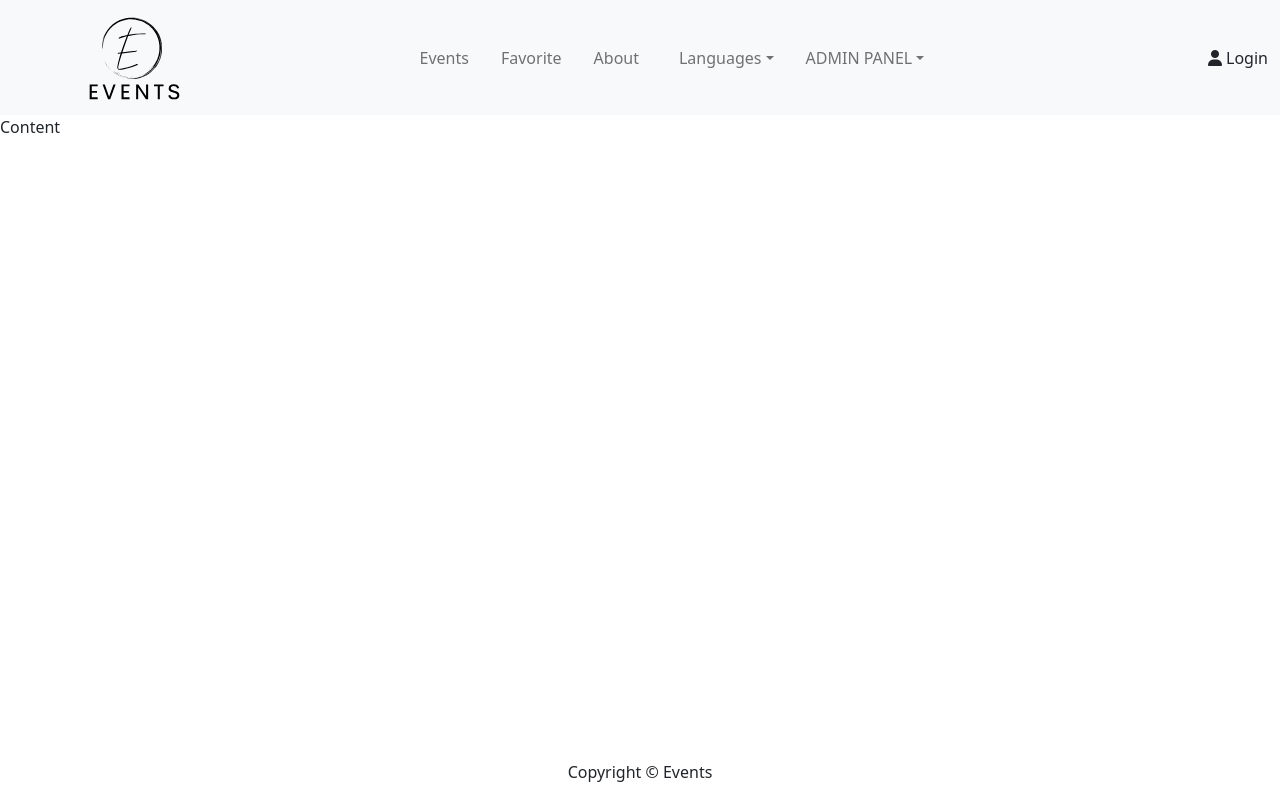
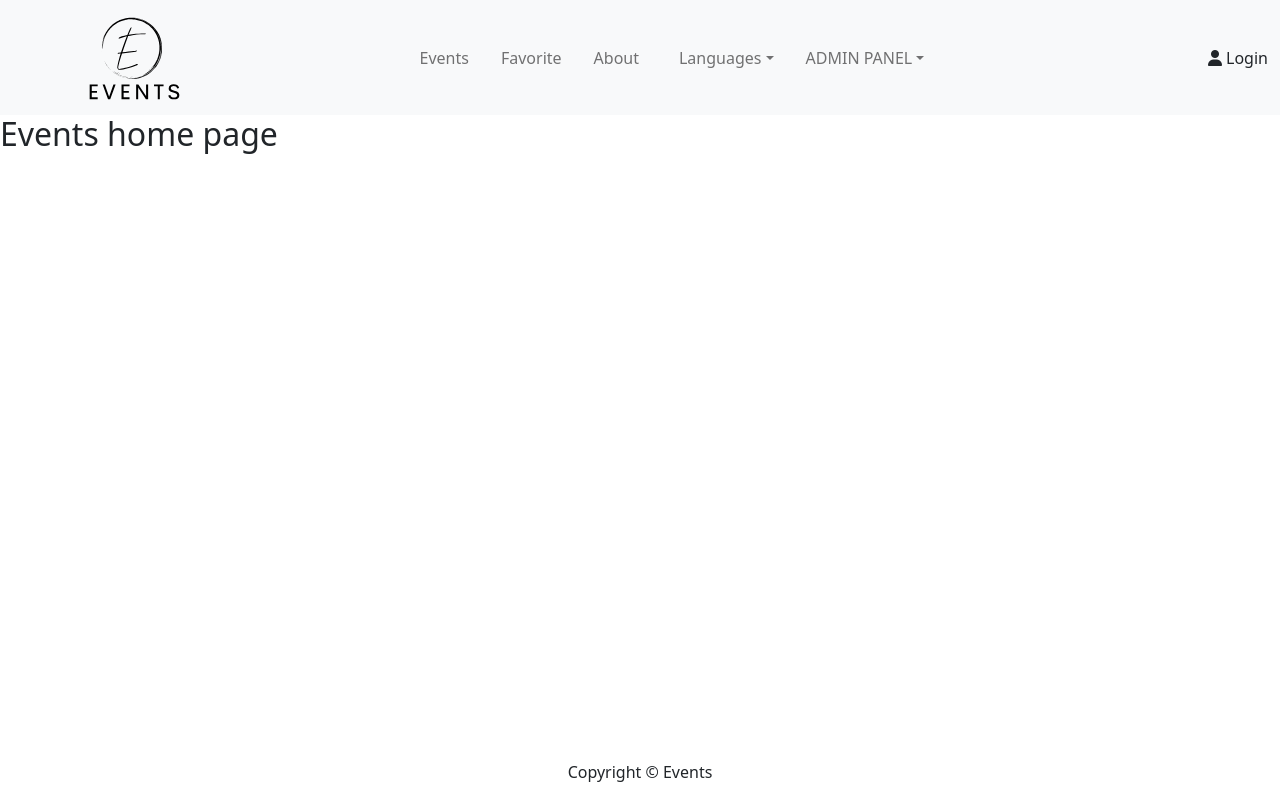
Before and after one commit to kristupasjovaisa/React.Events, a React (Create React App) app in the folder react.events/: page / in a window 1280 px wide. Built offline with nearby package versions, Linux system fonts and the light colour scheme.

Commit message:
Added react router and created home page route

```diff
--- a/react.events/package.json
+++ b/react.events/package.json
@@ -11,6 +11,7 @@
     "react": "^18.2.0",
     "react-bootstrap": "^2.4.0",
     "react-dom": "^18.2.0",
+    "react-router-dom": "^6.3.0",
     "react-scripts": "5.0.1",
     "web-vitals": "^2.1.4"
   },
--- a/react.events/src/App.js
+++ b/react.events/src/App.js
@@ -1,17 +1,21 @@
 import HeaderContainer from "./containers/Header/HeaderContainer";
-import ContentContainer from "./containers/Content/ContentContainer";
 import FooterContainer from "./containers/Footer/FooterContainer";
 import './App.css';
+import {BrowserRouter} from "react-router-dom";
+import {Routes, Route} from "react-router-dom";
+import HomePage from "./containers/Pages/HomePage/HomePage";
 
 function App() {
     return (
-        <>
+        <BrowserRouter>
             <div className='mainApp'>
                 <HeaderContainer/>
-                <ContentContainer/>
+                <Routes>
+                    <Route path='/' element={<HomePage/>}/>
+                </Routes>
                 <FooterContainer/>
             </div>
-        </>
+        </BrowserRouter>
     );
 }
 
--- a/react.events/src/containers/Header/HeaderContainer.js
+++ b/react.events/src/containers/Header/HeaderContainer.js
@@ -1,4 +1,4 @@
-import { Container, Nav, Navbar, NavDropdown} from "react-bootstrap";
+import {Container, Nav, Navbar, NavDropdown} from "react-bootstrap";
 import logo from '../logo/logo.svg'
 
 const HeaderContainer = () =>
@@ -19,11 +19,11 @@ const HeaderContainer = () =>
                         <NavDropdown.Item href="#action5">LT</NavDropdown.Item>
                         <NavDropdown.Item href="#action6">EN</NavDropdown.Item>
                     </NavDropdown>
-                    <NavDropdown title="ADMIN PANEL"  id="navbarScrollingDropdown">
+                    <NavDropdown title="ADMIN PANEL" id="navbarScrollingDropdown">
                         <Nav.Link href="#action3">All users</Nav.Link>
                     </NavDropdown>
                 </Nav>
-                <Nav.Link href="#" ><i className='fas fa-user'></i> Login</Nav.Link>
+                <Nav.Link href="#"><i className='fas fa-user'></i> Login</Nav.Link>
             </Navbar.Collapse>
         </Container>
     </Navbar>
--- /dev/null
+++ b/react.events/src/containers/Pages/HomePage/HomePage.js
@@ -0,0 +1,3 @@
+const HomePage = () => <h2>Events home page</h2>
+
+export default HomePage;
```
Also changed, not shown: 1 other file (tests, documents, lock files or other folders).
